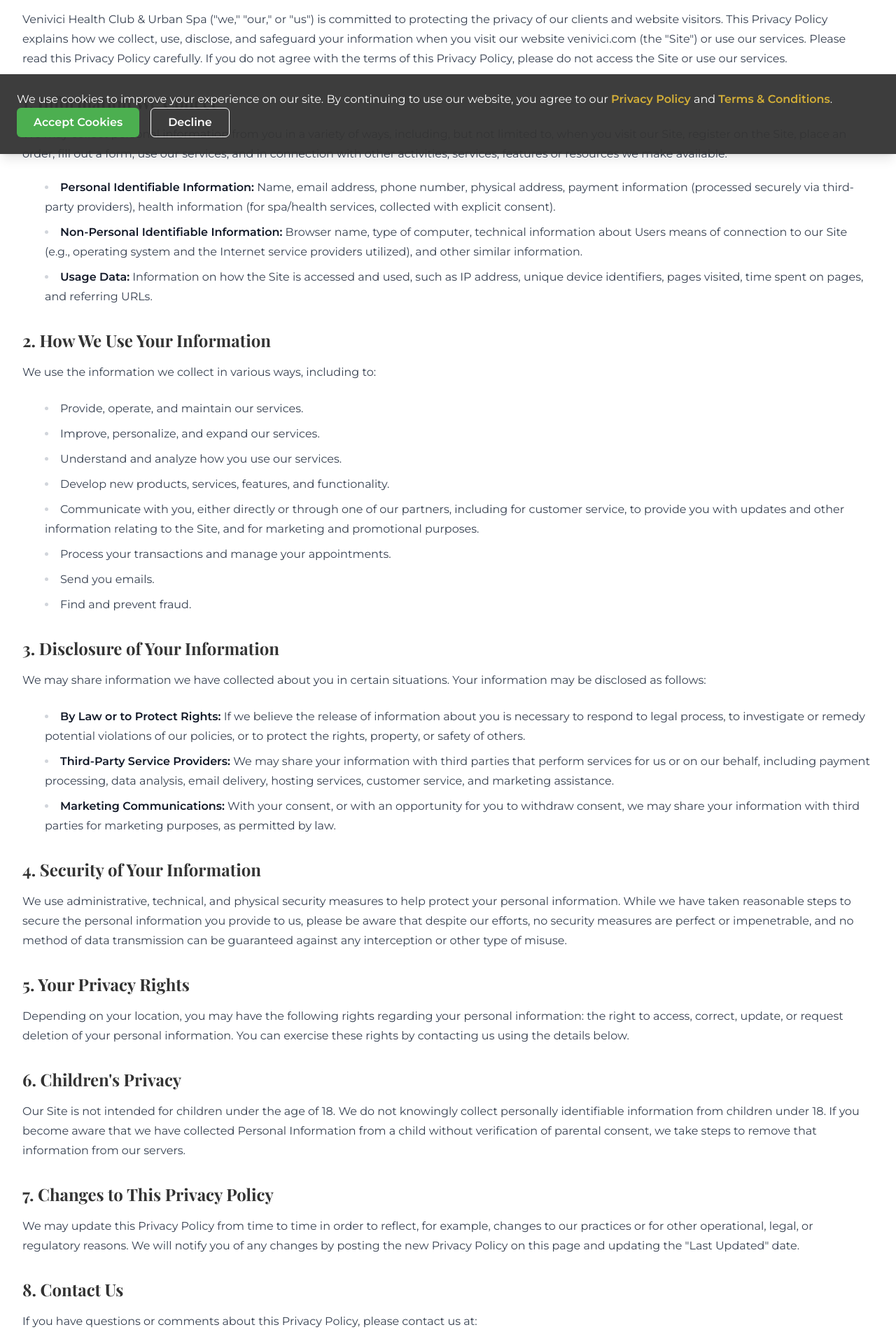
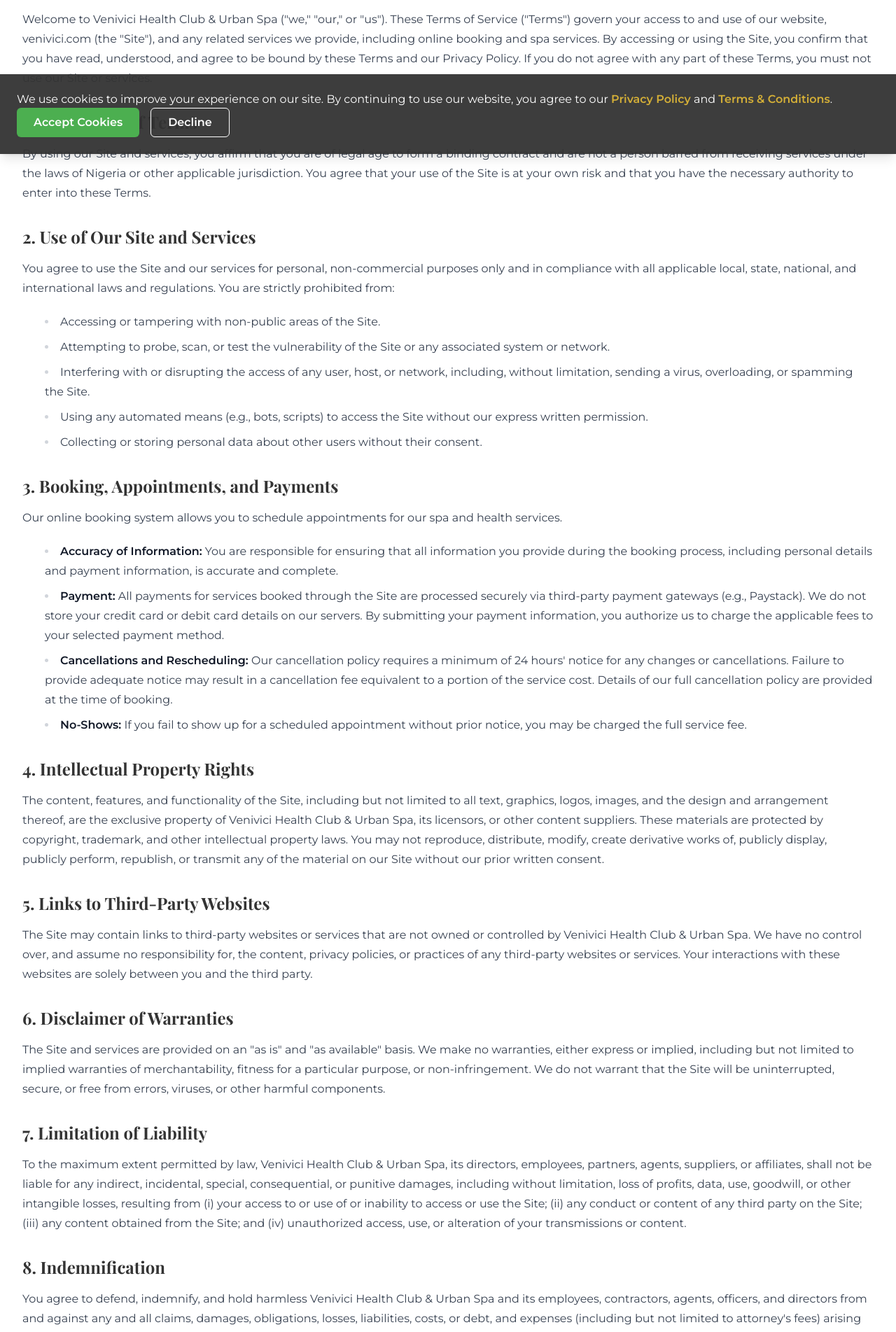
Before and after one commit to Emmilex20/VeniviciSpa, a React (Create React App) app: page /terms in a window 1280 px wide. Shown: the part 580-2483 px from the top of the page at 70% size. Built offline with nearby package versions, Linux system fonts and the light colour scheme.

Commit message:
added backend functions 1

```diff
--- a/src/pages/Terms.js
+++ b/src/pages/Terms.js
@@ -25,11 +25,11 @@
   return (
     <>
       <Helmet>
-        <title>Privacy Policy - Venivici Health Club & Urban Spa</title> {/* Changed title based on your provided content */}
-        <meta name="description" content="Read the Privacy Policy for Venivici Health Club & Urban Spa in Lekki, Lagos." />
-        <meta property="og:title" content="Venivici Spa - Privacy Policy" />
-        <meta property="og:description" content="Our commitment to protecting your personal information." />
-        <meta property="og:url" content="https://venivici.com/privacy-policy" /> {/* Updated URL */}
+        <title>Terms of Service - Venivici Health Club & Urban Spa</title>
+        <meta name="description" content="Read the comprehensive Terms of Service for Venivici Health Club & Urban Spa in Lekki, Lagos. Learn about user responsibilities, booking policies, and intellectual property rights." />
+        <meta property="og:title" content="Venivici Spa - Terms of Service" />
+        <meta property="og:description" content="A detailed look at the terms and conditions that govern your use of our website and services." />
+        <meta property="og:url" content="https://venivici.com/terms-of-service" />
       </Helmet>
 
       <motion.div
@@ -49,10 +49,10 @@
         >
           <motion.div variants={sectionVariants} className="relative z-10 max-w-4xl mx-auto py-8">
             <h1 className="text-4xl sm:text-5xl lg:text-6xl font-serif font-bold leading-tight mb-2">
-              Privacy Policy
+              Terms of Service
             </h1>
             <p className="text-lg sm:text-xl opacity-90">
-              Your privacy is important to us.
+              The rules and guidelines for using our website and services.
             </p>
           </motion.div>
         </div>
@@ -60,25 +60,8 @@
         {/* Content Section */}
         <motion.section
           initial="hidden"
-          // --- CHANGE HERE ---
-          // Option 1: Lower the amount threshold significantly.
-          // whileInView="visible"
-          // viewport={{ once: true, amount: 0.05 }} // Try 5% visibility
-          // --- OR ---
-          // Option 2: Remove 'once' and 'amount' to always animate when it enters viewport for the first time
-          // This can be good for debugging, but `once: true` is usually desired.
           whileInView="visible"
-          viewport={{ once: true }} // Default amount is 0 (any part of the element visible)
-
-          // --- OR ---
-          // Option 3: For immediate display on component load, similar to the hero
-          // If you want this section to animate immediately after the hero,
-          // like the top-level motion.div, use `animate="visible"` here too.
-          // This means it won't wait for scroll.
-          // animate="visible"
-          // initial="hidden" // Keep initial hidden
-          // --- END CHANGE ---
-
+          viewport={{ once: true }}
           variants={sectionVariants}
           className="container mx-auto px-4 sm:px-6 lg:px-8 mt-12 bg-white rounded-lg shadow-xl p-8 md:p-12"
         >
@@ -87,54 +70,76 @@
               <strong>Last Updated: July 29, 2025</strong>
             </motion.p>
             <motion.p variants={itemFadeIn} className="mb-6">
-              Venivici Health Club & Urban Spa ("we," "our," or "us") is committed to protecting the privacy of our clients and website visitors. This Privacy Policy explains how we collect, use, disclose, and safeguard your information when you visit our website venivici.com (the "Site") or use our services. Please read this Privacy Policy carefully. If you do not agree with the terms of this Privacy Policy, please do not access the Site or use our services.
+              Welcome to Venivici Health Club & Urban Spa ("we," "our," or "us"). These Terms of Service ("Terms") govern your access to and use of our website, venivici.com (the "Site"), and any related services we provide, including online booking and spa services. By accessing or using the Site, you confirm that you have read, understood, and agree to be bound by these Terms and our Privacy Policy. If you do not agree with any part of these Terms, you must not use our Site or services.
             </motion.p>
 
-            <motion.h3 variants={itemFadeIn} className="text-2xl font-serif text-veniviciDark mb-4 mt-8">1. Information We Collect</motion.h3>
+            <motion.h3 variants={itemFadeIn} className="text-2xl font-serif text-veniviciDark mb-4 mt-8">1. Acceptance of Terms</motion.h3>
+            <motion.p variants={itemFadeIn} className="mb-6">
+              By using our Site and services, you affirm that you are of legal age to form a binding contract and are not a person barred from receiving services under the laws of Nigeria or other applicable jurisdiction. You agree that your use of the Site is at your own risk and that you have the necessary authority to enter into these Terms.
+            </motion.p>
+
+            <motion.h3 variants={itemFadeIn} className="text-2xl font-serif text-veniviciDark mb-4 mt-8">2. Use of Our Site and Services</motion.h3>
             <motion.p variants={itemFadeIn} className="mb-4">
-              We may collect personal information from you in a variety of ways, including, but not limited to, when you visit our Site, register on the Site, place an order, fill out a form, use our services, and in connection with other activities, services, features or resources we make available.
+              You agree to use the Site and our services for personal, non-commercial purposes only and in compliance with all applicable local, state, national, and international laws and regulations. You are strictly prohibited from:
             </motion.p>
             <motion.ul variants={itemFadeIn} className="list-disc list-inside space-y-2 mb-6">
-              <li><strong>Personal Identifiable Information:</strong> Name, email address, phone number, physical address, payment information (processed securely via third-party providers), health information (for spa/health services, collected with explicit consent).</li>
-              <li><strong>Non-Personal Identifiable Information:</strong> Browser name, type of computer, technical information about Users means of connection to our Site (e.g., operating system and the Internet service providers utilized), and other similar information.</li>
-              <li><strong>Usage Data:</strong> Information on how the Site is accessed and used, such as IP address, unique device identifiers, pages visited, time spent on pages, and referring URLs.</li>
+              <li>Accessing or tampering with non-public areas of the Site.</li>
+              <li>Attempting to probe, scan, or test the vulnerability of the Site or any associated system or network.</li>
+              <li>Interfering with or disrupting the access of any user, host, or network, including, without limitation, sending a virus, overloading, or spamming the Site.</li>
+              <li>Using any automated means (e.g., bots, scripts) to access the Site without our express written permission.</li>
+              <li>Collecting or storing personal data about other users without their consent.</li>
             </motion.ul>
 
-            <motion.h3 variants={itemFadeIn} className="text-2xl font-serif text-veniviciDark mb-4 mt-8">2. How We Use Your Information</motion.h3>
-            <motion.p variants={itemFadeIn} className="mb-6">We use the information we collect in various ways, including to:</motion.p>
+            <motion.h3 variants={itemFadeIn} className="text-2xl font-serif text-veniviciDark mb-4 mt-8">3. Booking, Appointments, and Payments</motion.h3>
+            <motion.p variants={itemFadeIn} className="mb-4">
+              Our online booking system allows you to schedule appointments for our spa and health services.
+            </motion.p>
             <motion.ul variants={itemFadeIn} className="list-disc list-inside space-y-2 mb-6">
-              <li>Provide, operate, and maintain our services.</li>
-              <li>Improve, personalize, and expand our services.</li>
-              <li>Understand and analyze how you use our services.</li>
-              <li>Develop new products, services, features, and functionality.</li>
-              <li>Communicate with you, either directly or through one of our partners, including for customer service, to provide you with updates and other information relating to the Site, and for marketing and promotional purposes.</li>
-              <li>Process your transactions and manage your appointments.</li>
-              <li>Send you emails.</li>
-              <li>Find and prevent fraud.</li>
+              <li><strong>Accuracy of Information:</strong> You are responsible for ensuring that all information you provide during the booking process, including personal details and payment information, is accurate and complete.</li>
+              <li><strong>Payment:</strong> All payments for services booked through the Site are processed securely via third-party payment gateways (e.g., Paystack). We do not store your credit card or debit card details on our servers. By submitting your payment information, you authorize us to charge the applicable fees to your selected payment method.</li>
+              <li><strong>Cancellations and Rescheduling:</strong> Our cancellation policy requires a minimum of 24 hours' notice for any changes or cancellations. Failure to provide adequate notice may result in a cancellation fee equivalent to a portion of the service cost. Details of our full cancellation policy are provided at the time of booking.</li>
+              <li><strong>No-Shows:</strong> If you fail to show up for a scheduled appointment without prior notice, you may be charged the full service fee.</li>
             </motion.ul>
 
-            <motion.h3 variants={itemFadeIn} className="text-2xl font-serif text-veniviciDark mb-4 mt-8">3. Disclosure of Your Information</motion.h3>
-            <motion.p variants={itemFadeIn} className="mb-6">We may share information we have collected about you in certain situations. Your information may be disclosed as follows:</motion.p>
-            <motion.ul variants={itemFadeIn} className="list-disc list-inside space-y-2 mb-6">
-              <li><strong>By Law or to Protect Rights:</strong> If we believe the release of information about you is necessary to respond to legal process, to investigate or remedy potential violations of our policies, or to protect the rights, property, or safety of others.</li>
-              <li><strong>Third-Party Service Providers:</strong> We may share your information with third parties that perform services for us or on our behalf, including payment processing, data analysis, email delivery, hosting services, customer service, and marketing assistance.</li>
-              <li><strong>Marketing Communications:</strong> With your consent, or with an opportunity for you to withdraw consent, we may share your information with third parties for marketing purposes, as permitted by law.</li>
-            </motion.ul>
+            <motion.h3 variants={itemFadeIn} className="text-2xl font-serif text-veniviciDark mb-4 mt-8">4. Intellectual Property Rights</motion.h3>
+            <motion.p variants={itemFadeIn} className="mb-6">
+              The content, features, and functionality of the Site, including but not limited to all text, graphics, logos, images, and the design and arrangement thereof, are the exclusive property of Venivici Health Club & Urban Spa, its licensors, or other content suppliers. These materials are protected by copyright, trademark, and other intellectual property laws. You may not reproduce, distribute, modify, create derivative works of, publicly display, publicly perform, republish, or transmit any of the material on our Site without our prior written consent.
+            </motion.p>
 
-            <motion.h3 variants={itemFadeIn} className="text-2xl font-serif text-veniviciDark mb-4 mt-8">4. Security of Your Information</motion.h3>
-            <motion.p variants={itemFadeIn} className="mb-6">We use administrative, technical, and physical security measures to help protect your personal information. While we have taken reasonable steps to secure the personal information you provide to us, please be aware that despite our efforts, no security measures are perfect or impenetrable, and no method of data transmission can be guaranteed against any interception or other type of misuse.</motion.p>
+            <motion.h3 variants={itemFadeIn} className="text-2xl font-serif text-veniviciDark mb-4 mt-8">5. Links to Third-Party Websites</motion.h3>
+            <motion.p variants={itemFadeIn} className="mb-6">
+              The Site may contain links to third-party websites or services that are not owned or controlled by Venivici Health Club & Urban Spa. We have no control over, and assume no responsibility for, the content, privacy policies, or practices of any third-party websites or services. Your interactions with these websites are solely between you and the third party.
+            </motion.p>
 
-            <motion.h3 variants={itemFadeIn} className="text-2xl font-serif text-veniviciDark mb-4 mt-8">5. Your Privacy Rights</motion.h3>
-            <motion.p variants={itemFadeIn} className="mb-6">Depending on your location, you may have the following rights regarding your personal information: the right to access, correct, update, or request deletion of your personal information. You can exercise these rights by contacting us using the details below.</motion.p>
+            <motion.h3 variants={itemFadeIn} className="text-2xl font-serif text-veniviciDark mb-4 mt-8">6. Disclaimer of Warranties</motion.h3>
+            <motion.p variants={itemFadeIn} className="mb-6">
+              The Site and services are provided on an "as is" and "as available" basis. We make no warranties, either express or implied, including but not limited to implied warranties of merchantability, fitness for a particular purpose, or non-infringement. We do not warrant that the Site will be uninterrupted, secure, or free from errors, viruses, or other harmful components.
+            </motion.p>
 
-            <motion.h3 variants={itemFadeIn} className="text-2xl font-serif text-veniviciDark mb-4 mt-8">6. Children's Privacy</motion.h3>
-            <motion.p variants={itemFadeIn} className="mb-6">Our Site is not intended for children under the age of 18. We do not knowingly collect personally identifiable information from children under 18. If you become aware that we have collected Personal Information from a child without verification of parental consent, we take steps to remove that information from our servers.</motion.p>
+            <motion.h3 variants={itemFadeIn} className="text-2xl font-serif text-veniviciDark mb-4 mt-8">7. Limitation of Liability</motion.h3>
+            <motion.p variants={itemFadeIn} className="mb-6">
+              To the maximum extent permitted by law, Venivici Health Club & Urban Spa, its directors, employees, partners, agents, suppliers, or affiliates, shall not be liable for any indirect, incidental, special, consequential, or punitive damages, including without limitation, loss of profits, data, use, goodwill, or other intangible losses, resulting from (i) your access to or use of or inability to access or use the Site; (ii) any conduct or content of any third party on the Site; (iii) any content obtained from the Site; and (iv) unauthorized access, use, or alteration of your transmissions or content.
+            </motion.p>
 
-            <motion.h3 variants={itemFadeIn} className="text-2xl font-serif text-veniviciDark mb-4 mt-8">7. Changes to This Privacy Policy</motion.h3>
-            <motion.p variants={itemFadeIn} className="mb-6">We may update this Privacy Policy from time to time in order to reflect, for example, changes to our practices or for other operational, legal, or regulatory reasons. We will notify you of any changes by posting the new Privacy Policy on this page and updating the "Last Updated" date.</motion.p>
+            <motion.h3 variants={itemFadeIn} className="text-2xl font-serif text-veniviciDark mb-4 mt-8">8. Indemnification</motion.h3>
+            <motion.p variants={itemFadeIn} className="mb-6">
+              You agree to defend, indemnify, and hold harmless Venivici Health Club & Urban Spa and its employees, contractors, agents, officers, and directors from and against any and all claims, damages, obligations, losses, liabilities, costs, or debt, and expenses (including but not limited to attorney's fees) arising from your use of and access to the Site, or your violation of these Terms.
+            </motion.p>
 
-            <motion.h3 variants={itemFadeIn} className="text-2xl font-serif text-veniviciDark mb-4 mt-8">8. Contact Us</motion.h3>
-            <motion.p variants={itemFadeIn} className="mb-6">If you have questions or comments about this Privacy Policy, please contact us at:</motion.p>
+            <motion.h3 variants={itemFadeIn} className="text-2xl font-serif text-veniviciDark mb-4 mt-8">9. Governing Law and Jurisdiction</motion.h3>
+            <motion.p variants={itemFadeIn} className="mb-6">
+              These Terms shall be governed by and construed in accordance with the laws of the Federal Republic of Nigeria, without regard to its conflict of law provisions. You agree to submit to the exclusive jurisdiction of the courts located in Lagos, Nigeria, for any disputes arising out of or relating to these Terms.
+            </motion.p>
+
+            <motion.h3 variants={itemFadeIn} className="text-2xl font-serif text-veniviciDark mb-4 mt-8">10. Changes to the Terms</motion.h3>
+            <motion.p variants={itemFadeIn} className="mb-6">
+              We reserve the right to modify or replace these Terms at any time at our sole discretion. We will provide notice of any material changes by posting the new Terms on this page. Your continued use of the Site after any such changes constitutes your acceptance of the new Terms.
+            </motion.p>
+
+            <motion.h3 variants={itemFadeIn} className="text-2xl font-serif text-veniviciDark mb-4 mt-8">11. Contact Us</motion.h3>
+            <motion.p variants={itemFadeIn} className="mb-6">
+              If you have any questions or concerns about these Terms, please contact us at:
+            </motion.p>
             <motion.ul variants={itemFadeIn} className="list-disc list-inside space-y-2 mb-6">
               <li><strong>Email:</strong> info@venivici.com</li>
               <li><strong>Phone:</strong> +234 809 999 0036</li>
@@ -142,7 +147,7 @@
             </motion.ul>
 
             <motion.p variants={itemFadeIn} className="mt-8 text-sm text-gray-500 italic">
-              <strong>Disclaimer:</strong> This is a general template. It is crucial to consult with a legal professional to draft a Privacy Policy that is compliant with all applicable laws and regulations relevant to your business operations and location (e.g., NDPR in Nigeria, GDPR if serving EU citizens, CCPA if serving California residents).
+              <strong>Disclaimer:</strong> This is a comprehensive template. It is still essential to consult with a legal professional to ensure full compliance with all laws and regulations relevant to your business, especially regarding liability, data protection, and consumer rights in Nigeria.
             </motion.p>
           </div>
         </motion.section>
```
Also changed, not shown: 1 other file (tests, documents, lock files or other folders).
